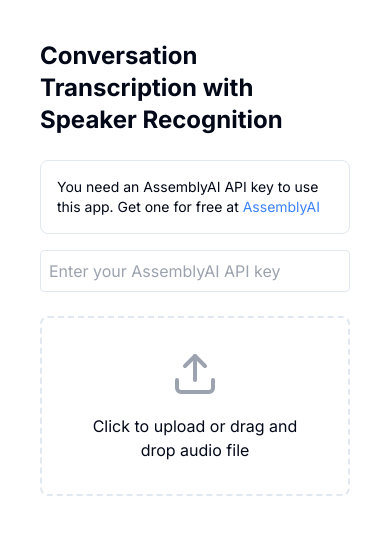
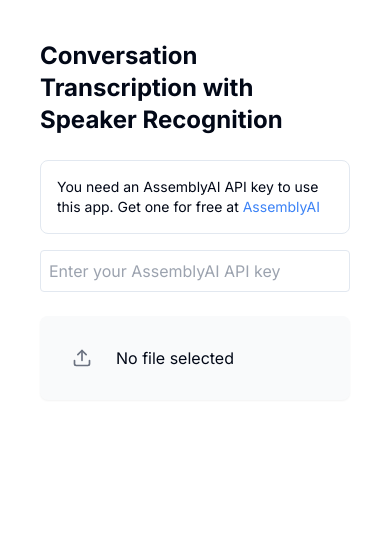
Before and after one commit to dinhhuycuong/transcription-app, a Next.js app: page /transcription-app/ in a window 390 px wide. Shown: the top 534 px of the page. Built offline with nearby package versions, Linux system fonts and the light colour scheme.

Commit message:
Fix non-responsive Upload buttons

```diff
--- a/src/components/TranscriptionApp.tsx
+++ b/src/components/TranscriptionApp.tsx
@@ -142,17 +142,20 @@ const TranscriptionApp: React.FC = () => {
   };
 
   const handleFileUpload = (event: React.ChangeEvent<HTMLInputElement>) => {
-    const uploadedFile = event.target.files?.[0];
+    if (!event.target.files || event.target.files.length === 0) {
+      return;
+    }
+
+    const uploadedFile = event.target.files[0];
+
+    // Clear the input value immediately
+    event.target.value = '';
+
     if (uploadedFile && uploadedFile.type.startsWith('audio/')) {
-      // Reset audio state
-      if (audioRef.current) {
-        audioRef.current.pause();
-        audioRef.current.src = '';
-      }
-      setIsPlaying(false);
-      setCurrentAudio(null);
+      // Stop any current audio playback
+      stopCurrentPlayback();
 
-      // Clear previous states
+      // Clear all previous states
       setFile(uploadedFile);
       setError(null);
       setTranscription(null);
@@ -161,11 +164,6 @@ const TranscriptionApp: React.FC = () => {
     } else {
       setError('Please upload a valid audio file');
       setFile(null);
-    }
-
-    // Reset file input
-    if (fileInputRef.current) {
-      fileInputRef.current.value = '';
     }
   };
 
@@ -379,40 +377,20 @@ const TranscriptionApp: React.FC = () => {
 
       {/* File Upload Section */}
       <div className="space-y-6">
-        {" "}
-        {/* Increased spacing */}
-        {!file ? (
-          <div
-            className="border-2 border-dashed rounded-lg p-8 text-center cursor-pointer hover:border-blue-500 transition-colors"
-            onClick={() => fileInputRef.current?.click()}
-          >
-            <Upload className="mx-auto h-12 w-12 text-gray-400" />
-            <p className="mt-4">
-              Click to upload or drag and drop audio file
-            </p>{" "}
-            {/* Increased margin */}
-            <input
-              type="file"
-              ref={fileInputRef}
-              onChange={handleFileUpload}
-              accept="audio/*"
-              className="hidden"
-            />
-          </div>
-        ) : (
         <div className="p-6 bg-gray-50 rounded-lg shadow-sm">
-            {" "}
-            {/* Increased padding */}
           <div className="flex justify-between items-center">
             <div className="flex items-center space-x-4">
-                <button
-                  onClick={() => fileInputRef.current?.click()}
-                  className="p-2 hover:bg-gray-100 rounded"
+              <label
+                htmlFor="file-upload"
+                className="p-2 hover:bg-gray-100 rounded cursor-pointer"
               >
                 <Upload className="h-5 w-5 text-gray-500" />
-                </button>
-                <span className="truncate max-w-md">{file.name}</span>
+              </label>
+              <span className="truncate max-w-md">
+                {file ? file.name : 'No file selected'}
+              </span>
             </div>
+            {file && (
               <button
                 onClick={handleSubmit}
                 disabled={loading}
@@ -427,9 +405,17 @@ const TranscriptionApp: React.FC = () => {
                   "Transcribe"
                 )}
               </button>
+            )}
           </div>
         </div>
-        )}
+        <input
+          id="file-upload"
+          type="file"
+          onChange={handleFileUpload}
+          accept="audio/*"
+          className="hidden"
+          ref={fileInputRef}
+        />
       </div>
 
       {/* Error Display */}
```
Lines whose indentation alone changed are shown as unchanged.
